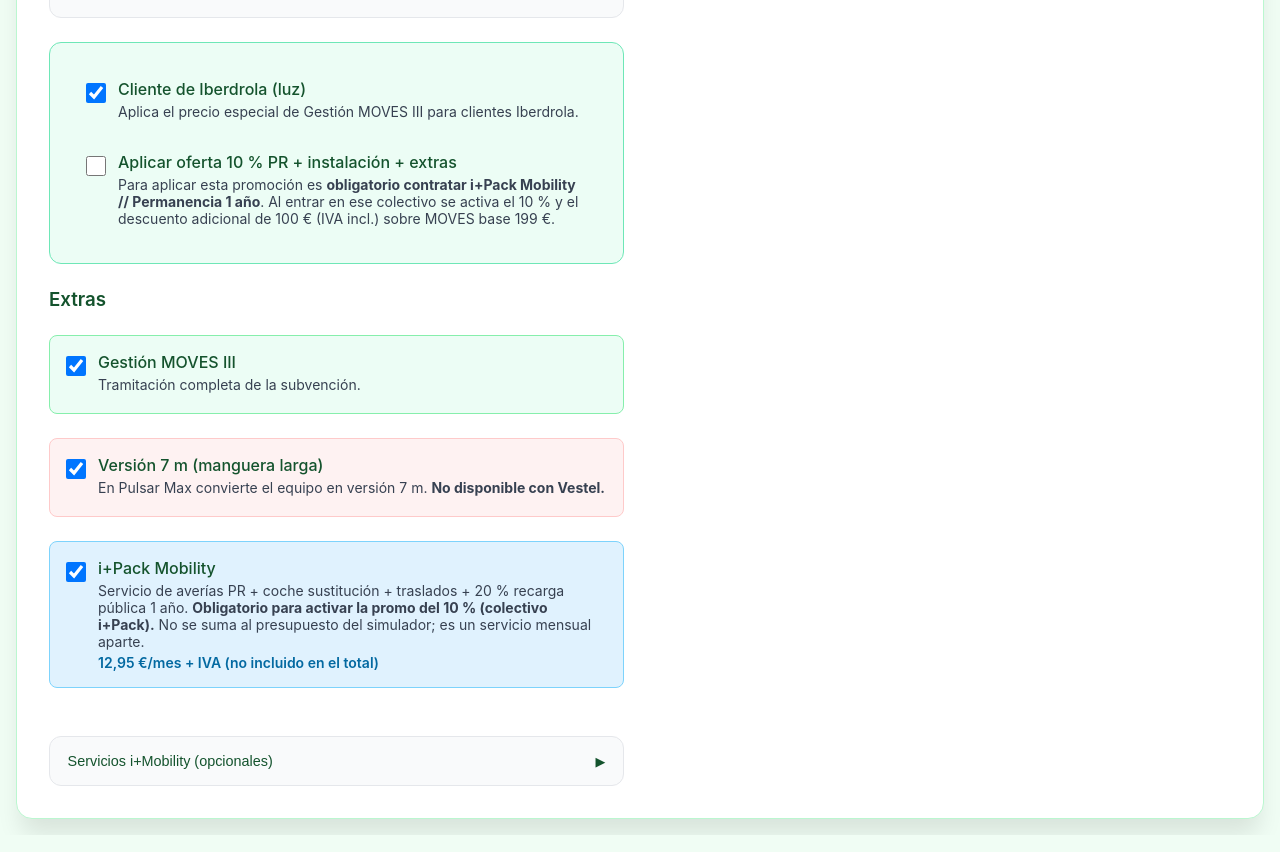
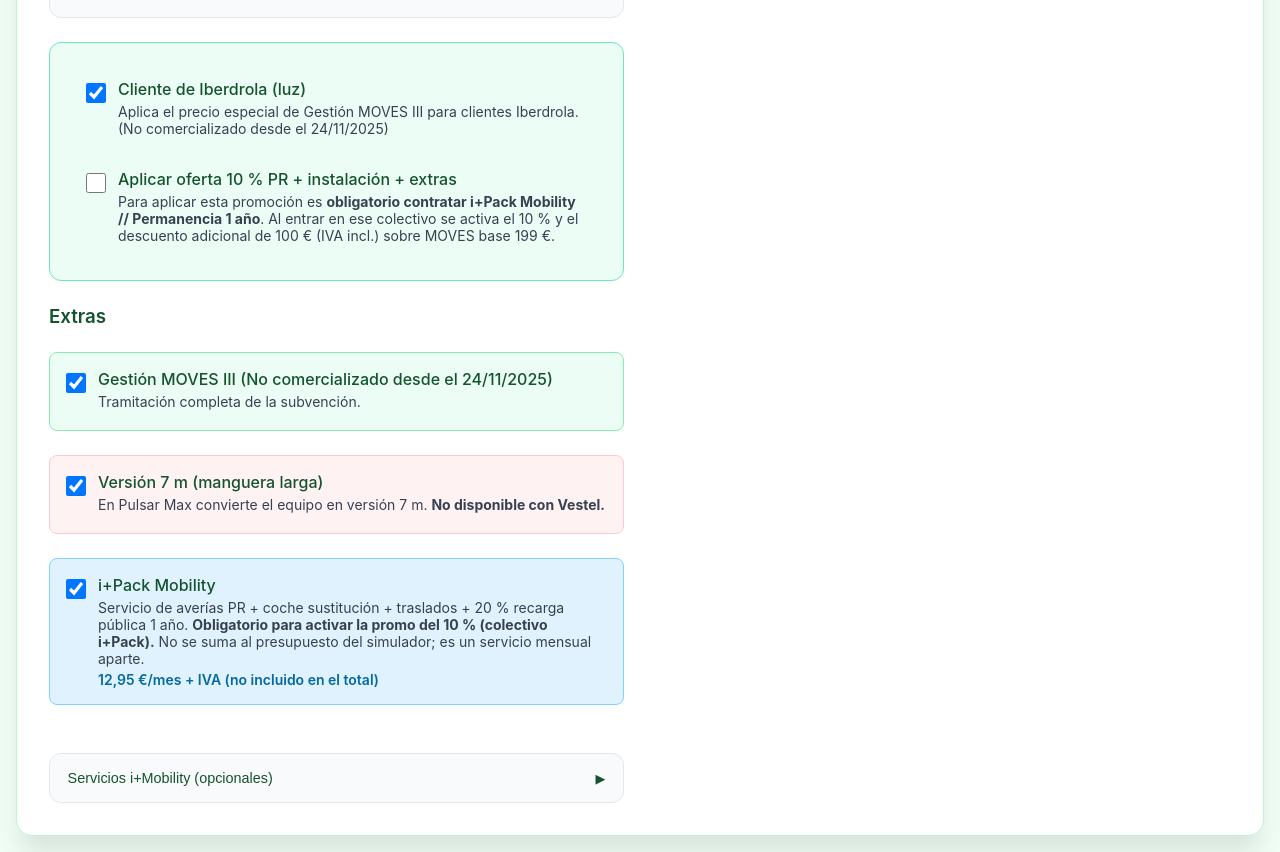
Before and after one commit to NotX4ndr/Budget-Calculator, a plain HTML site: page index.html in a window 1280 px wide. Shown: the part 940-1792 px from the top of the page. Drawn offline with Linux system fonts and the light colour scheme.

Commit message:
Update index.html

```diff
--- a/index.html
+++ b/index.html
@@ -78,7 +78,7 @@
                                 <input type="checkbox" id="checkCliente" checked onchange="updateCalc()">
                                 <div class="checkbox-content">
                                     <span class="checkbox-title">Cliente de Iberdrola (luz)</span>
-                                    <p class="checkbox-desc">Aplica el precio especial de Gestión MOVES III para clientes Iberdrola.</p>
+                                    <p class="checkbox-desc">Aplica el precio especial de Gestión MOVES III para clientes Iberdrola. (No comercializado desde el 24/11/2025)</p>
                                 </div>
                             </label>
                             <label class="checkbox-box">
@@ -95,7 +95,7 @@
                         <label class="checkbox-box extra-moves">
                             <input type="checkbox" id="checkMoves" checked onchange="updateCalc()">
                             <div class="checkbox-content">
-                                <span class="checkbox-title">Gestión MOVES III</span>
+                                <span class="checkbox-title">Gestión MOVES III (No comercializado desde el 24/11/2025)</span>
                                 <p class="checkbox-desc">Tramitación completa de la subvención.</p>
                                 <p class="checkbox-price" id="precioMovesLinea">+199,00 €</p>
                             </div>
```
